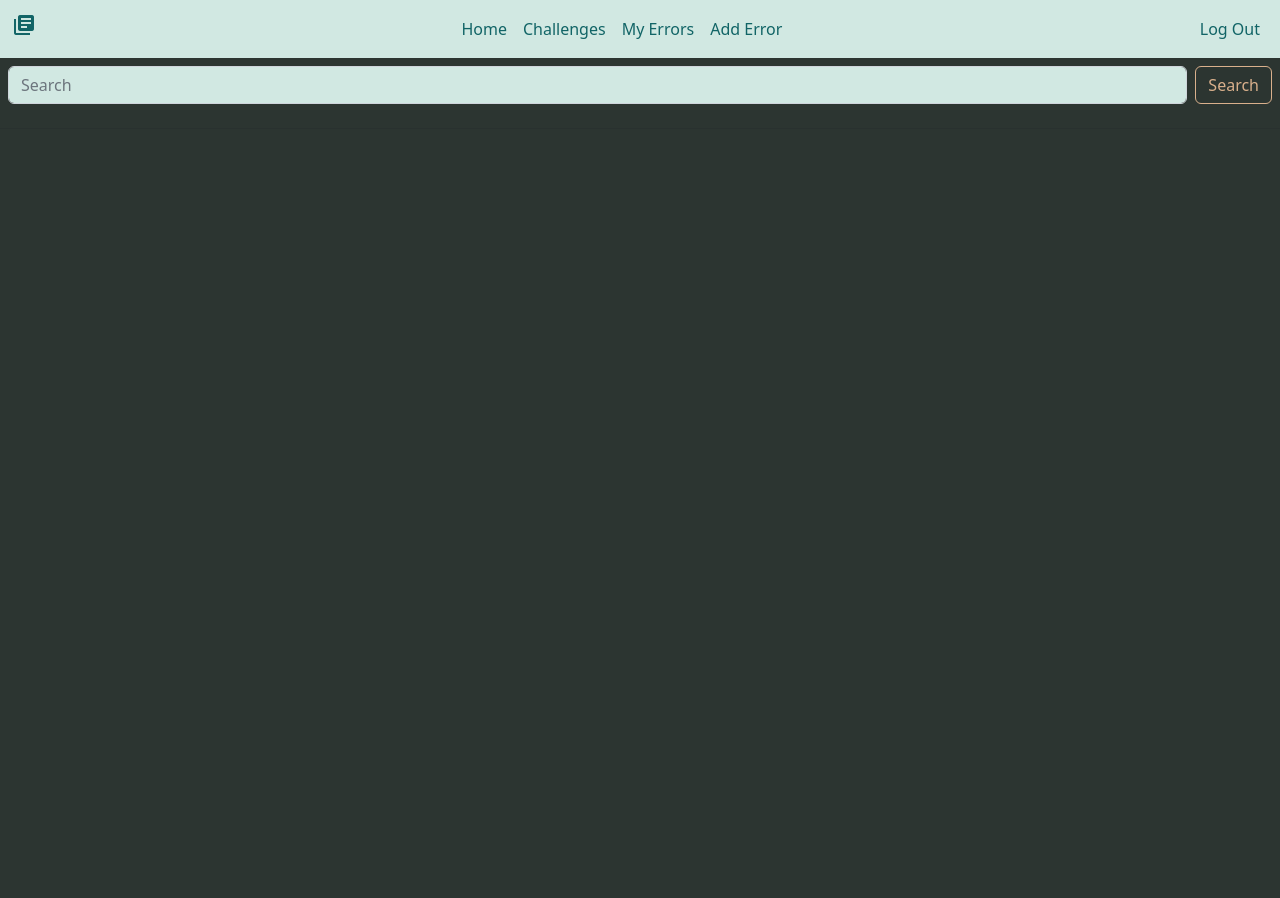
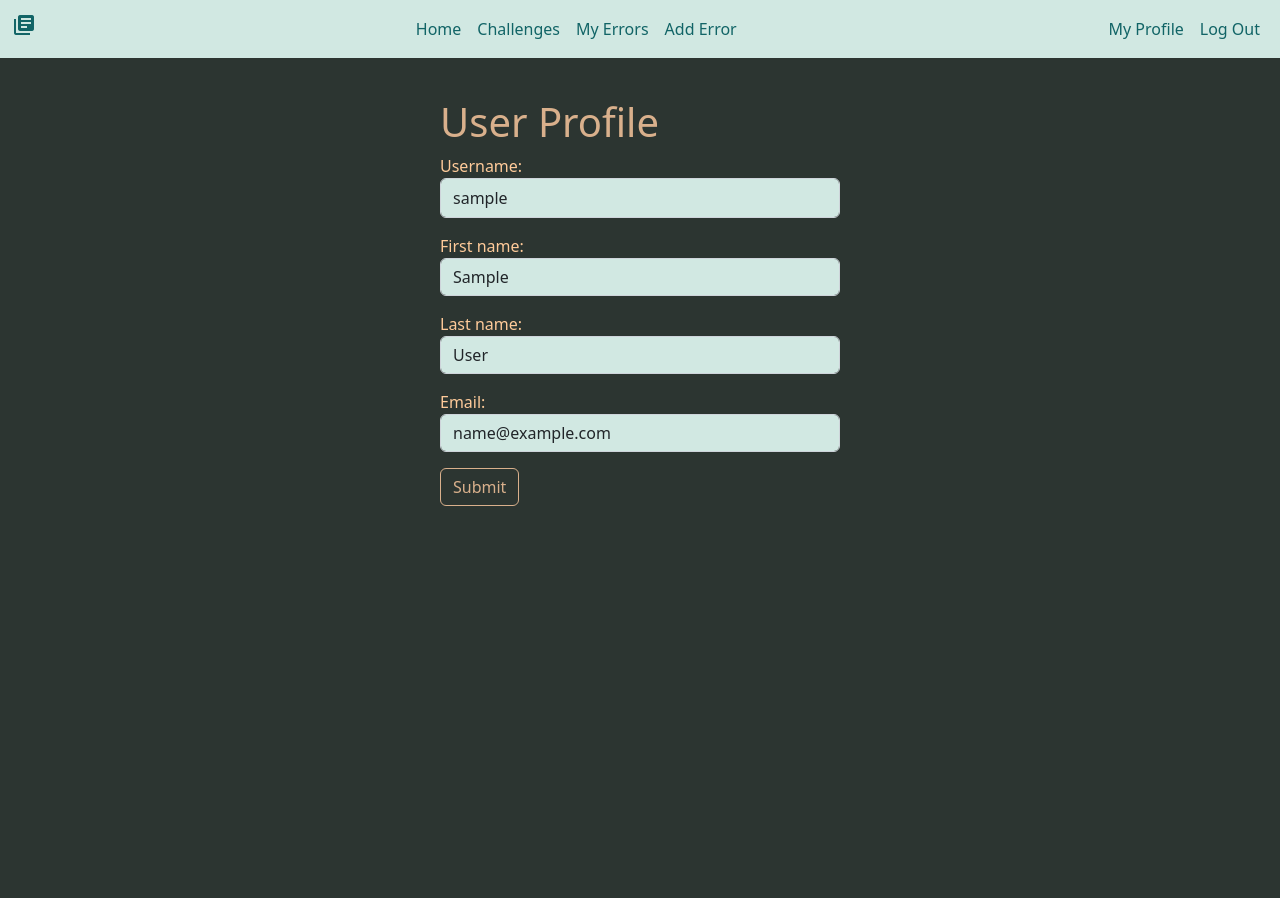
Before and after one commit to rozbehk/errordiary, a Django app: page /errors/profile/ in a window 1280 px wide. Before the commit the page ends 104 px from the top, so only its background shows below. Run offline with Django 4.2, Linux system fonts and the light colour scheme; the visitor is signed in with stand-in values (Sample User, id 1); data comes from the database, SQL or seed files in the repository; data that the repository does not hold is empty.

Commit message:
Add user profile page

```diff
--- a/main_app/forms.py
+++ b/main_app/forms.py
@@ -1,5 +1,5 @@
 from django.forms import ModelForm
-from .models import Error,Comment
+from .models import Error, Comment, UserAvatar
 from django.contrib.auth.forms import UserCreationForm
 from django.contrib.auth.models import User
 from django import forms
@@ -46,10 +46,23 @@ class RegisterUserForm(UserCreationForm):
   last_name = forms.CharField(max_length=50, widget=forms.TextInput(attrs={'class': 'form-control'}))
   class Meta:
     model = User
-    fields = ('username', 'first_name', 'last_name', 'email', 'password1', 'password2')
+    fields = ['username', 'first_name', 'last_name', 'email', 'password1', 'password2']
 
   def __init__(self, *args, **kwargs):
     super(RegisterUserForm, self).__init__(*args, **kwargs)
     self.fields['username'].widget.attrs['class'] = 'form-control'
     self.fields['password1'].widget.attrs['class'] = 'form-control'
     self.fields['password2'].widget.attrs['class'] = 'form-control'
+
+class UserUpdateForm(ModelForm):
+  username = forms.CharField(max_length=50, widget=forms.TextInput(attrs={'class': 'form-control'}))
+  email = forms.EmailField(widget=forms.EmailInput(attrs={'class': 'form-control'}))
+  first_name = forms.CharField(max_length=50, widget=forms.TextInput(attrs={'class': 'form-control'}))
+  last_name = forms.CharField(max_length=50, widget=forms.TextInput(attrs={'class': 'form-control'}))
+  class Meta:
+    model = User
+    fields = ['username', 'first_name', 'last_name', 'email']
+
+  def __init__(self, *args, **kwargs):
+    super(UserUpdateForm, self).__init__(*args, **kwargs)
+    self.fields['username'].widget.attrs['style'] = 'width:400px; height:40px;'
--- a/main_app/models.py
+++ b/main_app/models.py
@@ -64,6 +64,8 @@ class UserAvatar(models.Model):
   def set_avatar(self):
        self.has_picture = True
 
+  def __str__(self):
+    return f'{self.user.username} Profile'
 
 class Challenge(models.Model):
   title = models.CharField(max_length=1000)
--- a/main_app/templates/base.html
+++ b/main_app/templates/base.html
@@ -43,6 +43,9 @@
             <ul class="navbar-nav">
               {% if user.is_authenticated %}
               <li class="nav-item">
+                <a class="nav-link" href="{% url 'user_profile' %}">My Profile</a>
+              </li>
+              <li class="nav-item">
                 <a class="nav-link " href="{% url 'logout' %}">Log Out</a>
               </li>
               {% else %}
--- a/main_app/templates/user/detail.html
+++ b/main_app/templates/user/detail.html
@@ -1,5 +1,18 @@
 {% extends 'base.html' %}
-
 {% block content %}
 
+<body class="login-colors">
+    <div class="login-container d-flex flex-column align-items-center justify-content-center">
+            <div class="card-body">
+                <div class="row title"><h1>User Profile</h1></div>
+                <form method="post" action="" class="text-decoration-none">
+                    {% csrf_token %}
+                    {{ update_form.as_p }}
+                    <input type="submit" class="btn btn-outline" value="Submit">
+                    <input type="hidden" name="next" value="{{ next }}">
+                </form>
+            </div>
+    </div>
+</body>
+
 {% endblock %}
--- a/main_app/views.py
+++ b/main_app/views.py
@@ -1,7 +1,7 @@
 from django.shortcuts import render, redirect
 from django.views.generic.edit import CreateView, UpdateView, DeleteView
-from .models import Error, Comment,Screenshot,Challenge
-from .forms import CommentForm,ErrorForm, RegisterUserForm
+from .models import Error, Comment, Screenshot, Challenge, User
+from .forms import CommentForm, ErrorForm, RegisterUserForm, UserUpdateForm
 from django.contrib.auth import login
 from django.contrib.auth.decorators import login_required
 from django.contrib.auth.mixins import LoginRequiredMixin
@@ -70,7 +70,6 @@ def signup(request):
   context = {'form': form, 'error_message': error_message}
   return render(request, 'registration/signup.html', context)
 
-
 def search(request):
   if request.method == 'GET':
       title =  request.GET.get('search')
@@ -78,10 +77,28 @@ def search(request):
       return render(request,"errors/search_results.html",{"errors":errors})
   else:
       return render(request,"errors/search_results.html",{})
+
+@login_required
 def user_profile(request):
-  errors = Error.objects.filter(user_id = request.user.id)
-  return render(request, 'home.html', { 'errors': errors })
+  message = ''
+  if request.method == 'POST':
+    user = User.objects.get(id=request.user.id)
+    update_form = UserUpdateForm(request.POST, instance=user)
+    if update_form.is_valid():
+      update_form.save()
+      message = f'Your profile has been updated!'
+      return redirect('user_profile')
 
+  else:
+    user = User.objects.get(id=request.user.id)
+    update_form = UserUpdateForm(instance=user)
+
+  context = {
+    'user': user,
+    'update_form': update_form,
+    'message': message
+    }
+  return render(request, 'user/detail.html', context)
 
 def challenges_index(request):
   challenges = Challenge.objects.all()
```
